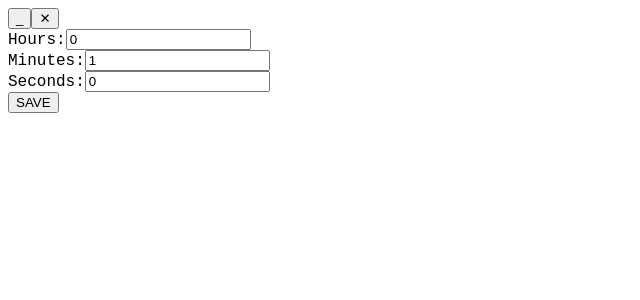
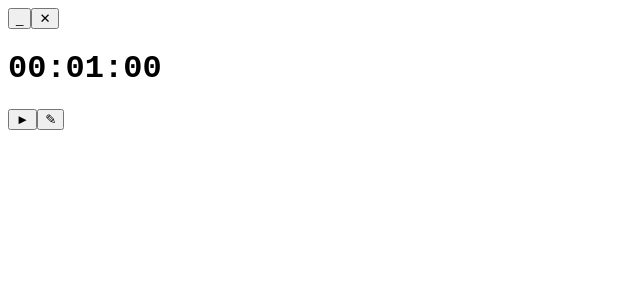
Before and after one commit to deidalopez/little-timer, a React (Vite) app in the folder timer-app/src/renderer/: page / in a window 1280 px wide. Shown: the top 300 px of the page, without its empty margins (0-640 px from the left). Built offline with nearby package versions, Linux system fonts and the light colour scheme.

Commit message:
Timer styling

```diff
--- a/timer-app/src/renderer/src/App.tsx
+++ b/timer-app/src/renderer/src/App.tsx
@@ -8,7 +8,9 @@ function App(): JSX.Element {
   return (
     <>
       <TopBar />
-      <Timer />
+      <div className="bg-black bg-opacity-40 rounded-b-xl pt-3">
+        <Timer />
+      </div>
     </>
   )
 }
--- a/timer-app/src/renderer/src/components/Timer.tsx
+++ b/timer-app/src/renderer/src/components/Timer.tsx
@@ -6,10 +6,12 @@ interface TimerProps {
 }
 
 export default function Timer({ isOverlay }: TimerProps): JSX.Element {
-  const [isEditing, setIsEditing] = useState(true)
+  const [isEditing, setIsEditing] = useState(false)
   const [hours, setHours] = useState(0)
   const [minutes, setMinutes] = useState(1)
   const [seconds, setSeconds] = useState(0)
+
+  const [isActive, setIsActive] = useState(false)
 
   return (
     <div>
@@ -42,7 +44,40 @@ export default function Timer({ isOverlay }: TimerProps): JSX.Element {
         </div>
       ) : (
         // Timer
-        <div></div>
+        <div>
+          <div className="flex justify-center">
+            <h1 className="text-green-500 text-4xl">
+              {`${hours.toString().padStart(2, '0')}:${minutes.toString().padStart(2, '0')}:${seconds.toString().padStart(2, '0')}`}
+            </h1>
+          </div>
+          <div
+            id="timer-buttons"
+            className="flex justify-center gap-5 bg-black bg-opacity-10 rounded-xl"
+          >
+            {isActive ? (
+              <>
+                <button
+                  className="start text-green-500 text-5xl"
+                  onClick={() => setIsActive(false)}
+                >
+                  &#x23F8;
+                </button>
+                <button className="text-yellow-300" onClick={() => setIsEditing(true)}>
+                  &#9998;
+                </button>
+              </>
+            ) : (
+              <>
+                <button className="start text-green-500 text-5xl" onClick={() => setIsActive(true)}>
+                  &#9658;
+                </button>
+                <button className="text-yellow-300 text-5xl" onClick={() => setIsEditing(true)}>
+                  &#9998;
+                </button>
+              </>
+            )}
+          </div>
+        </div>
       )}
     </div>
   )
```
